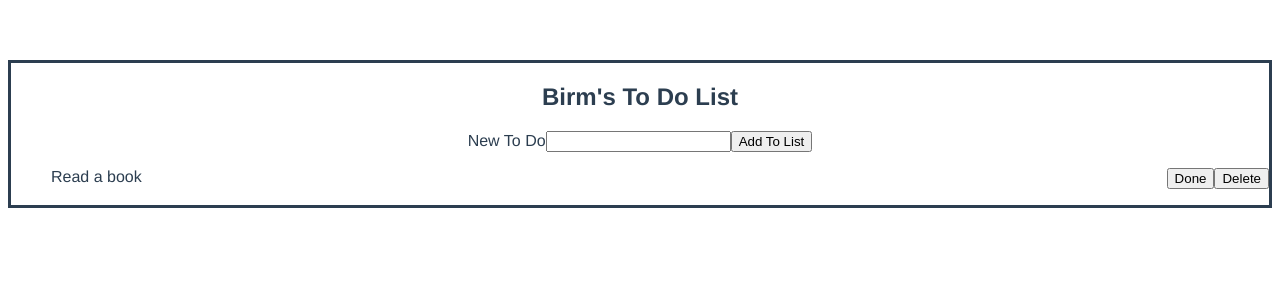
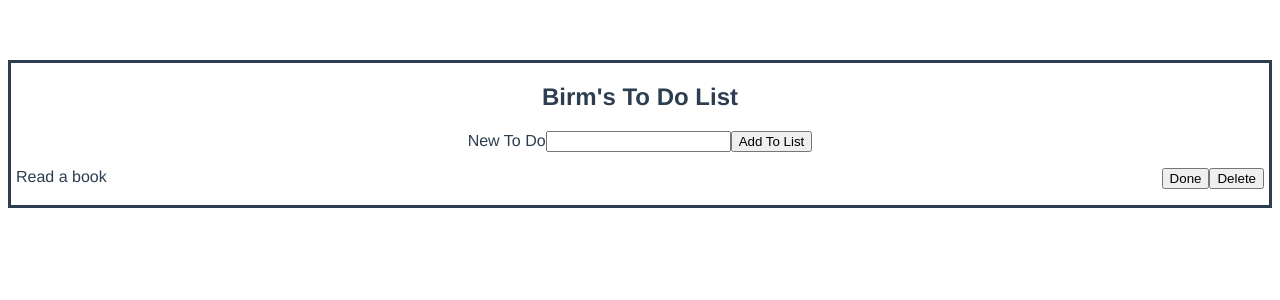
Before and after one commit to waiscodes/Vue-tdl-localstorage, a Vue app: page / in a window 1280 px wide. Shown: the top 300 px of the page. Built offline with nearby package versions, Linux system fonts and the light colour scheme.

Commit message:
removed uncessary margin and padding from li

```diff
--- a/src/components/ToDoList.vue
+++ b/src/components/ToDoList.vue
@@ -78,5 +78,11 @@ ul li {
   display: block;
   display: flex;
   justify-content: space-between;
+  margin: 5px;
+  padding: 0px;
+}
+
+ul {
+  padding: 0px;
 }
 </style>
```
